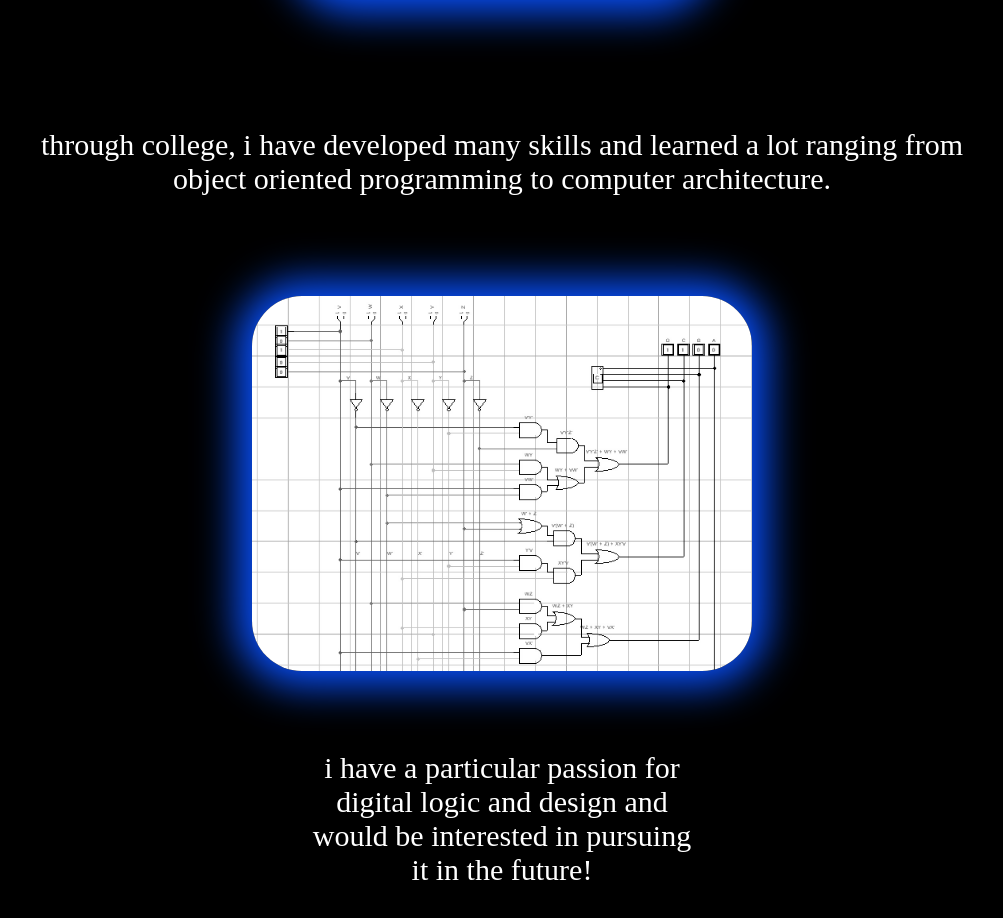
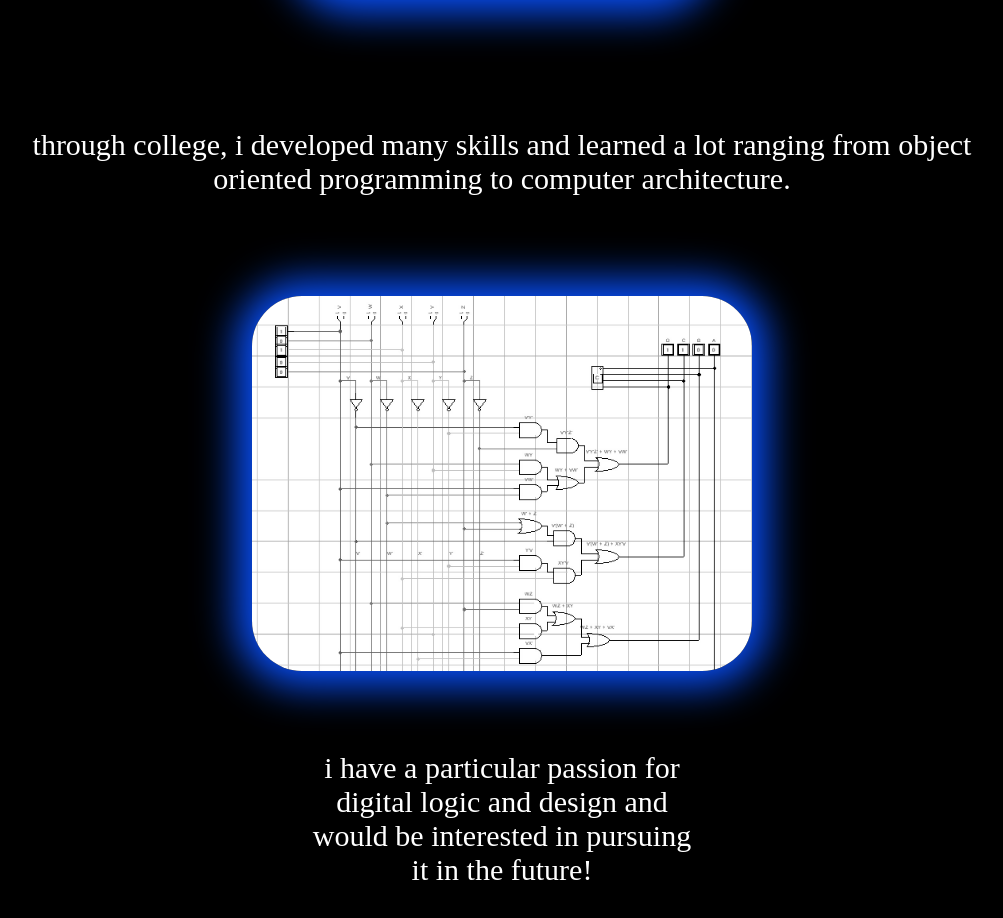
Before and after one commit to mialarkin14/websiteV2, a React (Vite) app: page /about in a window 1280 px wide. Shown: the part 4024-4942 px from the top of the page, without its empty margins (138-1141 px from the left). Built offline with nearby package versions, Linux system fonts and the light colour scheme; a web font is replaced by a local one.

Commit message:
word change

```diff
--- a/src/components/passion.tsx
+++ b/src/components/passion.tsx
@@ -16,7 +16,7 @@ const Passion = () =>{
                     <img src="src/assets/me3.png" alt="claw-machine" className="clawMachine"/>
                 </div>
                 <p className="SubHeading1" style={{marginBottom:'100px'}}>
-                        through college, i have developed many skills and learned a lot ranging from object oriented programming
+                        through college, i developed many skills and learned a lot ranging from object oriented programming
                         to computer architecture.
                     </p>
                 <div style={{display:'flex', flexDirection:'row', justifyContent:'center',
```
